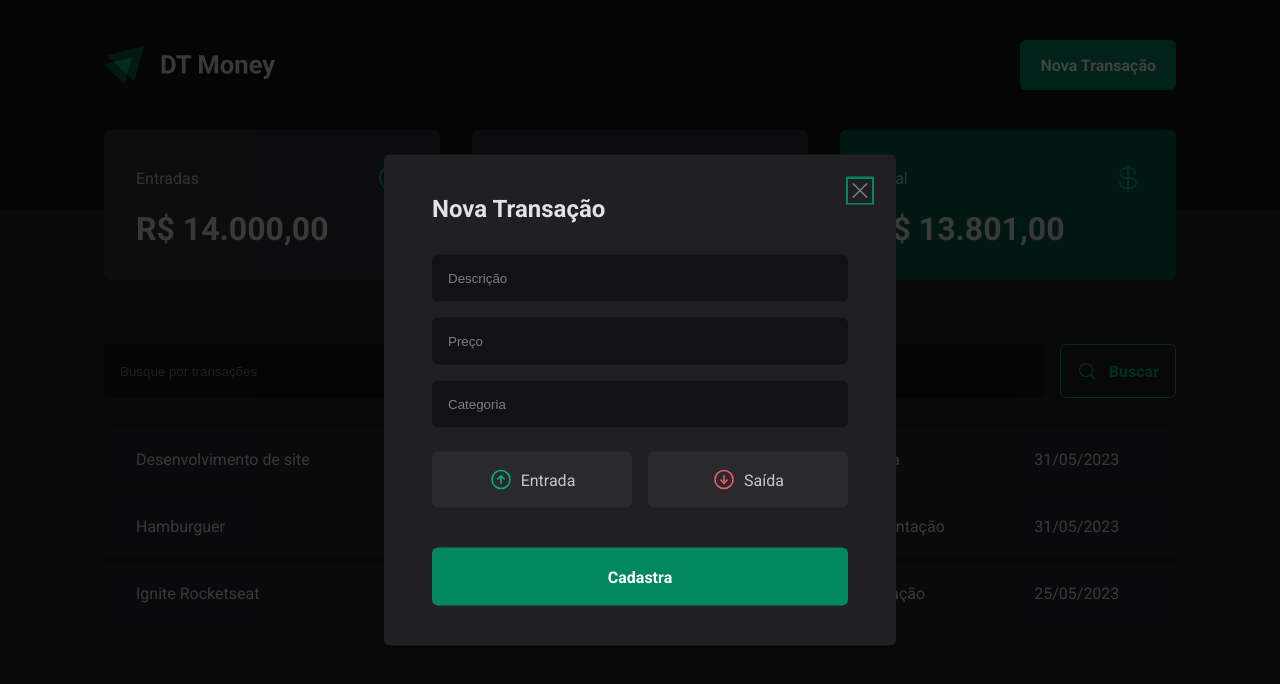
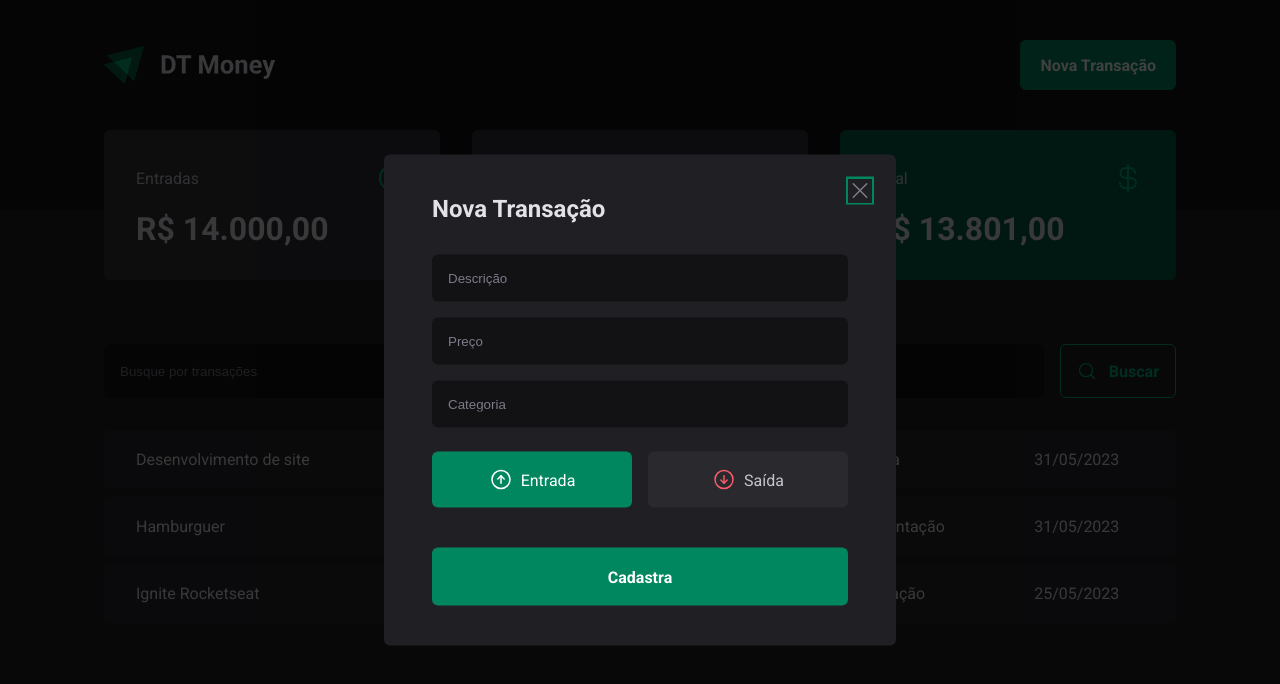
Before and after one commit to igiovany/03-dt-money, a React (Vite) app: page / in a window 1280 px wide. Both pictures are taken after a click on the button "Nova Transação". Shown: the top 684 px of the page. Built offline with nearby package versions, Linux system fonts and the light colour scheme; data requests are answered from the project's data file.

Commit message:
API Connection - Controlled Components

```diff
--- a/src/components/NewTransactionModal/index.tsx
+++ b/src/components/NewTransactionModal/index.tsx
@@ -1,7 +1,7 @@
 import * as Dialog from "@radix-ui/react-dialog";
 import { CloseButton, Content, Overlay, TransactionType, TransactionTypeButton } from "./styles";
 import { ArrowCircleDown, ArrowCircleUp, X } from "phosphor-react";
-import { useForm } from "react-hook-form";
+import { Controller, useForm } from "react-hook-form";
 import * as z from 'zod'
 import { zodResolver } from "@hookform/resolvers/zod";
 
@@ -10,7 +10,7 @@
   description: z.string(),
   price: z.number(),
   category: z.string(),
-  // type: z.enum(['income', 'outcome']),
+  type: z.enum(['income', 'outcome']),
 })
 
 type NewTransactionFormInputs = z.infer<typeof newTransactionFormSchema>;
@@ -19,11 +19,15 @@
 export function NewTransactionModal() {
 
   const {
+    control,
     register,
     handleSubmit,
     formState: { isSubmitting }
   } = useForm<NewTransactionFormInputs>({
     resolver: zodResolver(newTransactionFormSchema),
+    defaultValues: {
+      type: 'income'
+    }
   })
 
   async function handleCreateNewTransaction(data: NewTransactionFormInputs) {
@@ -64,7 +68,17 @@
             {...register('category')}
           />
 
-          <TransactionType>
+          <Controller
+            control={control}
+            name="type"
+            render={({ field }) => {
+
+
+              return (
+                <TransactionType
+                  onValueChange={field.onChange}
+                  value={field.value}
+                >
                   <TransactionTypeButton variant="income" value="income" >
                     <ArrowCircleUp size={24} />
                     Entrada
@@ -74,6 +88,11 @@
                     Saída
                   </TransactionTypeButton >
                 </TransactionType>
+              )
+            }}
+          />
+
+
 
           <button type="submit" disabled={isSubmitting}>
             Cadastra
```
Lines whose indentation alone changed are shown as unchanged.
